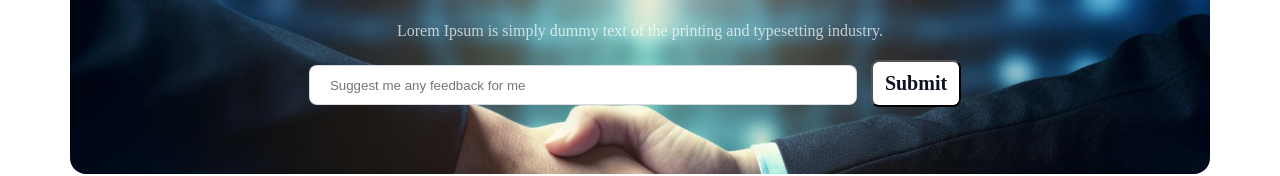
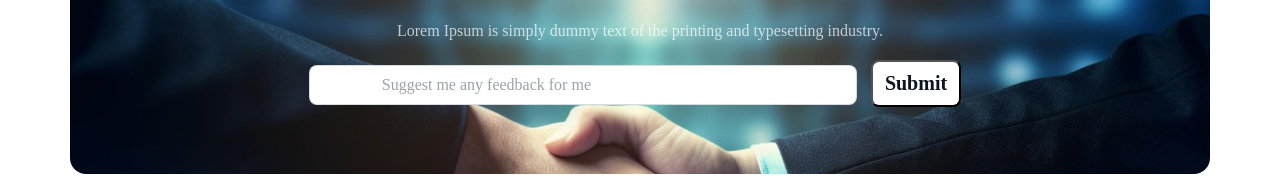
Before and after one commit to farsees1/my-first-assignment, a plain HTML site: page index.html in a window 1280 px wide. Shown: the part 3839-4015 px from the top of the page. Drawn offline with Linux system fonts and the light colour scheme; a web font is replaced by a local one.

Commit message:
error check

```diff
--- a/styles/style.css
+++ b/styles/style.css
@@ -317,7 +317,7 @@ border: 1px solid rgba(13, 19, 33,.15);
 border-radius: 8px;
 background: rgb(255, 255, 255);
 }
-port>form>#Support::placeholder{
+.support>form>#Support::placeholder{
     color: rgba(13, 19, 33, 0.4);
 font-family: Azeret Mono;
 font-size: 16px;
```
